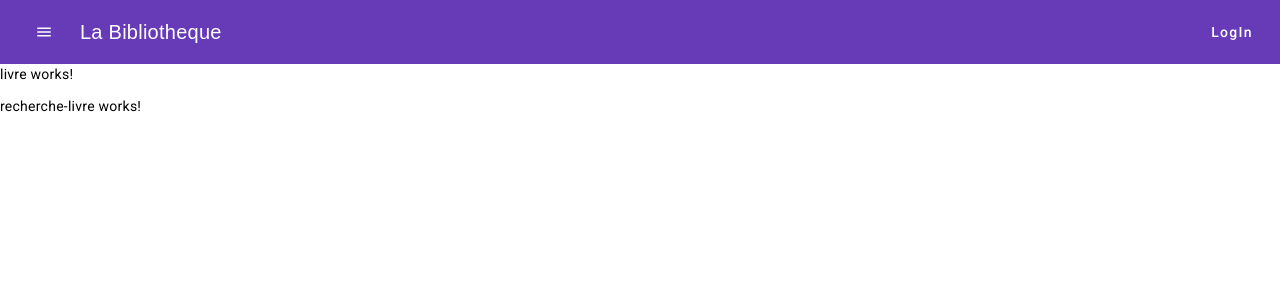
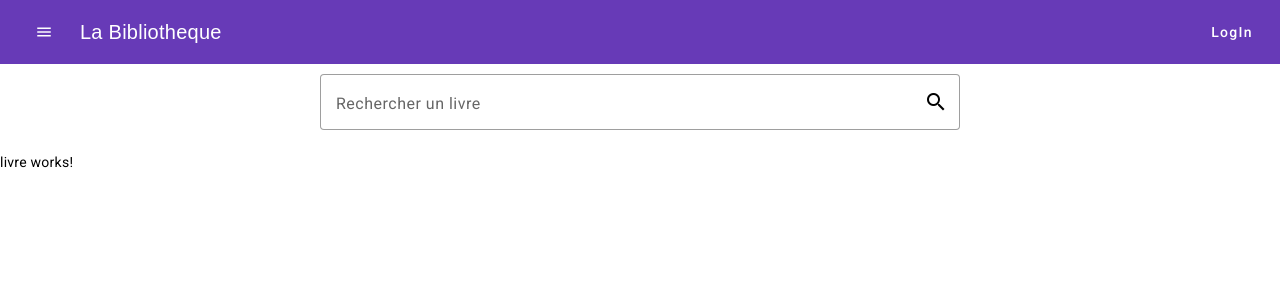
Before and after one commit to SrSaywon/File-Rouge-Angular-Bibliotheque, an Angular app in the folder BibliothequeFront/: page /livres in a window 1280 px wide. Shown: the top 300 px of the page. Built offline with nearby package versions, Linux system fonts and the light colour scheme; a web font is replaced by a local one.

Commit message:
Ajout du HTML de la barre de recherche

```diff
--- a/BibliothequeFront/src/app/components/gestionLivres/recherche-livre/recherche-livre.component.css
+++ b/BibliothequeFront/src/app/components/gestionLivres/recherche-livre/recherche-livre.component.css
@@ -0,0 +1,9 @@
+.container {
+    margin-top: 10px;
+    display: flex;
+    justify-content: center;
+}
+
+mat-form-field {
+    width: 50%;
+}
--- a/BibliothequeFront/src/app/components/gestionLivres/recherche-livre/recherche-livre.component.html
+++ b/BibliothequeFront/src/app/components/gestionLivres/recherche-livre/recherche-livre.component.html
@@ -1 +1,9 @@
-<p>recherche-livre works!</p>
+<div class="container">
+    <mat-form-field appearance="outline">
+        <mat-label>Rechercher un livre</mat-label>
+        <input matInput placeholder="Rechercher un livre">
+        <button mat-icon-button matSuffix (click)="search()">
+            <mat-icon>search</mat-icon>
+        </button>
+    </mat-form-field>
+</div>
--- a/BibliothequeFront/src/app/components/gestionLivres/recherche-livre/recherche-livre.component.ts
+++ b/BibliothequeFront/src/app/components/gestionLivres/recherche-livre/recherche-livre.component.ts
@@ -1,12 +1,22 @@
 import { Component } from '@angular/core';
+import {MatIconModule} from '@angular/material/icon';
+import {MatButtonModule} from '@angular/material/button';
+import {MatInputModule} from '@angular/material/input';
+import {MatFormFieldModule} from '@angular/material/form-field';
 
 @Component({
   selector: 'app-recherche-livre',
   standalone: true,
-  imports: [],
+  imports: [MatFormFieldModule, MatInputModule, MatButtonModule, MatIconModule],
   templateUrl: './recherche-livre.component.html',
   styleUrl: './recherche-livre.component.css'
 })
 export class RechercheLivreComponent {
 
+
+
+  search() {
+
+  }
+
 }
--- a/BibliothequeFront/src/app/components/livre/livre.component.html
+++ b/BibliothequeFront/src/app/components/livre/livre.component.html
@@ -1,2 +1,2 @@
+<app-recherche-livre></app-recherche-livre>
 <p>livre works!</p>
-<app-recherche-livre></app-recherche-livre>
--- a/BibliothequeFront/src/app/environnement/environnement.ts
+++ b/BibliothequeFront/src/app/environnement/environnement.ts
@@ -1,4 +1,4 @@
 export const environment = {
     // Careful, must NOT end with /
-    BASE_API_URL: ''
+    BASE_API_URL: 'bibliotheque-poei-4.azurewebsites.net/api'
 };
```
Also changed, not shown: BibliothequeFront/src/app/components/livre/livre.component.ts (line endings or trailing spaces).
